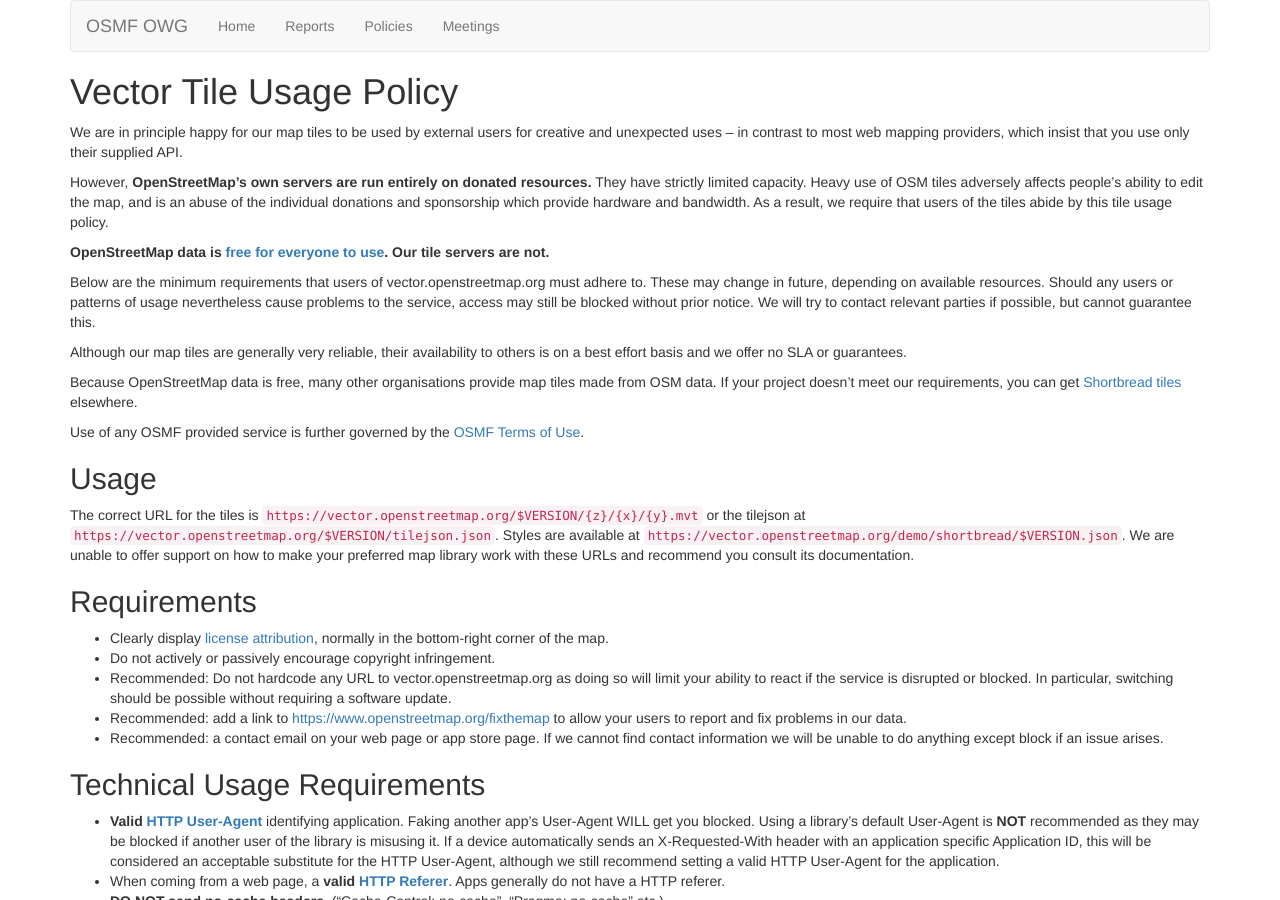
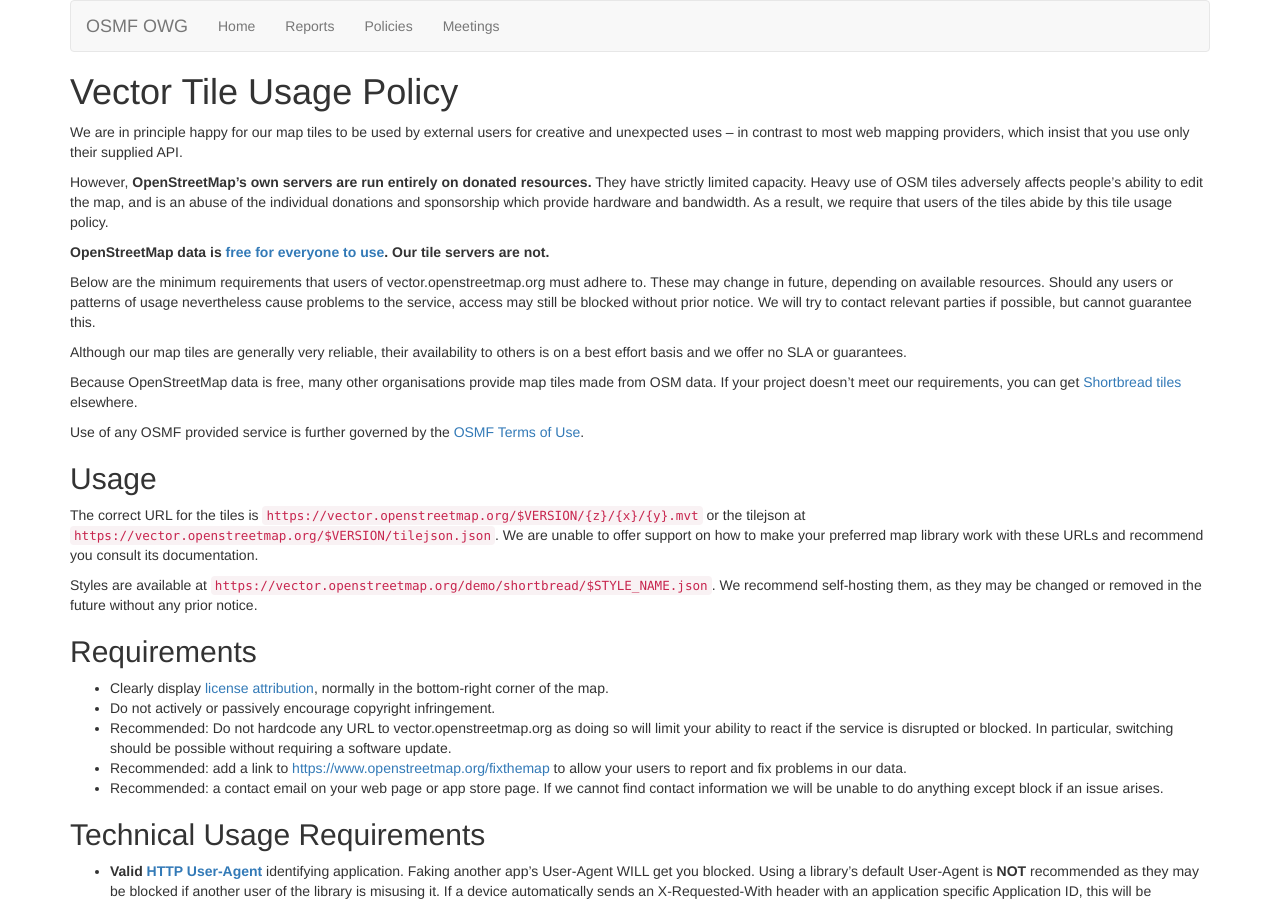
Before and after one commit to openstreetmap/owg-website, a Jekyll site: the page built from policies/vector.md, in a window 1280 px wide and 900 px high. Built offline with Jekyll 4.4.1, drawn with Linux system fonts in a browser that asks for light colours.

Commit message:
Fix style URL parameter name; add self-hosting recommendation

```diff
--- a/policies/vector.md
+++ b/policies/vector.md
@@ -21,7 +21,9 @@
 
 ## Usage
 
-The correct URL for the tiles is `https://vector.openstreetmap.org/$VERSION/{z}/{x}/{y}.mvt` or the tilejson at `https://vector.openstreetmap.org/$VERSION/tilejson.json`. Styles are available at `https://vector.openstreetmap.org/demo/shortbread/$VERSION.json`. We are unable to offer support on how to make your preferred map library work with these URLs and recommend you consult its documentation.
+The correct URL for the tiles is `https://vector.openstreetmap.org/$VERSION/{z}/{x}/{y}.mvt` or the tilejson at `https://vector.openstreetmap.org/$VERSION/tilejson.json`. We are unable to offer support on how to make your preferred map library work with these URLs and recommend you consult its documentation.
+
+Styles are available at `https://vector.openstreetmap.org/demo/shortbread/$STYLE_NAME.json`. We recommend self-hosting them, as they may be changed or removed in the future without any prior notice.
 
 ## Requirements
 
```
